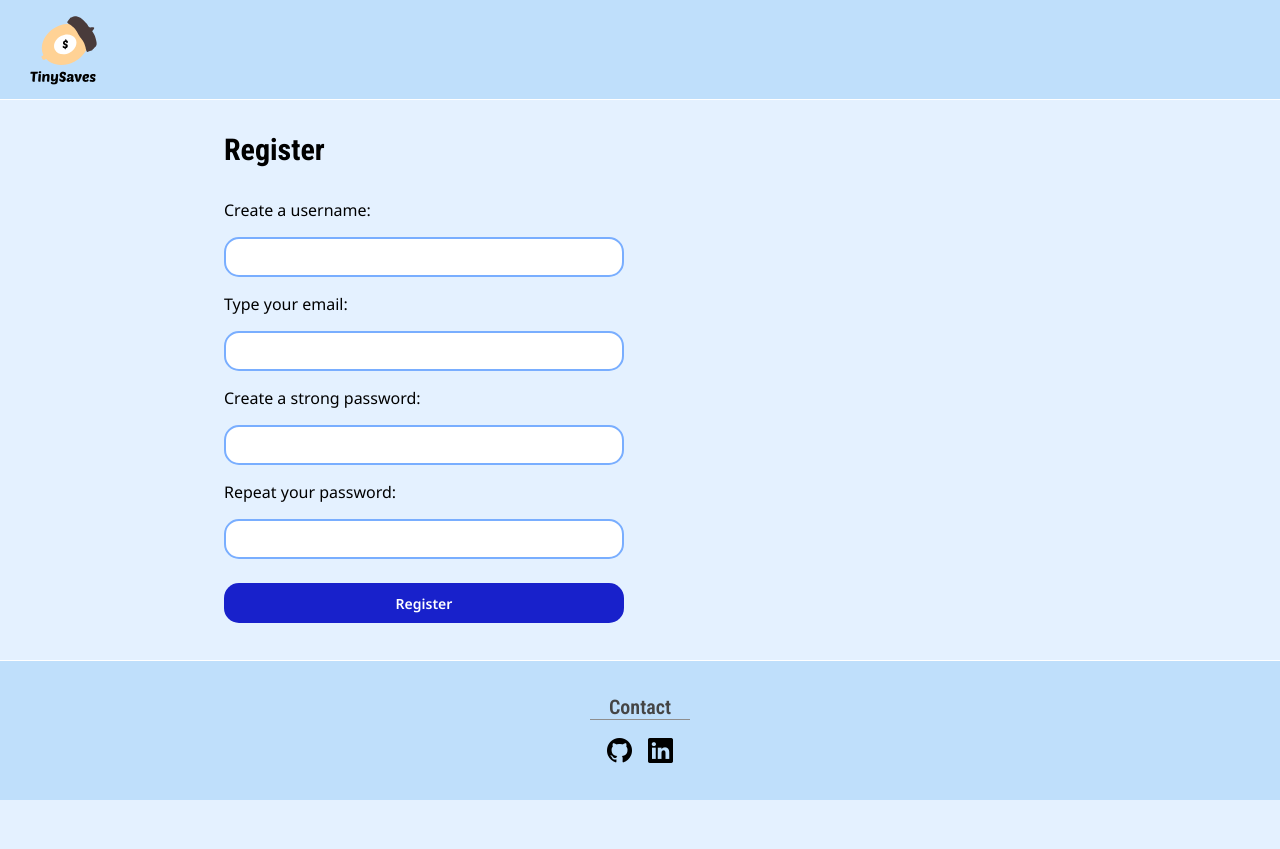
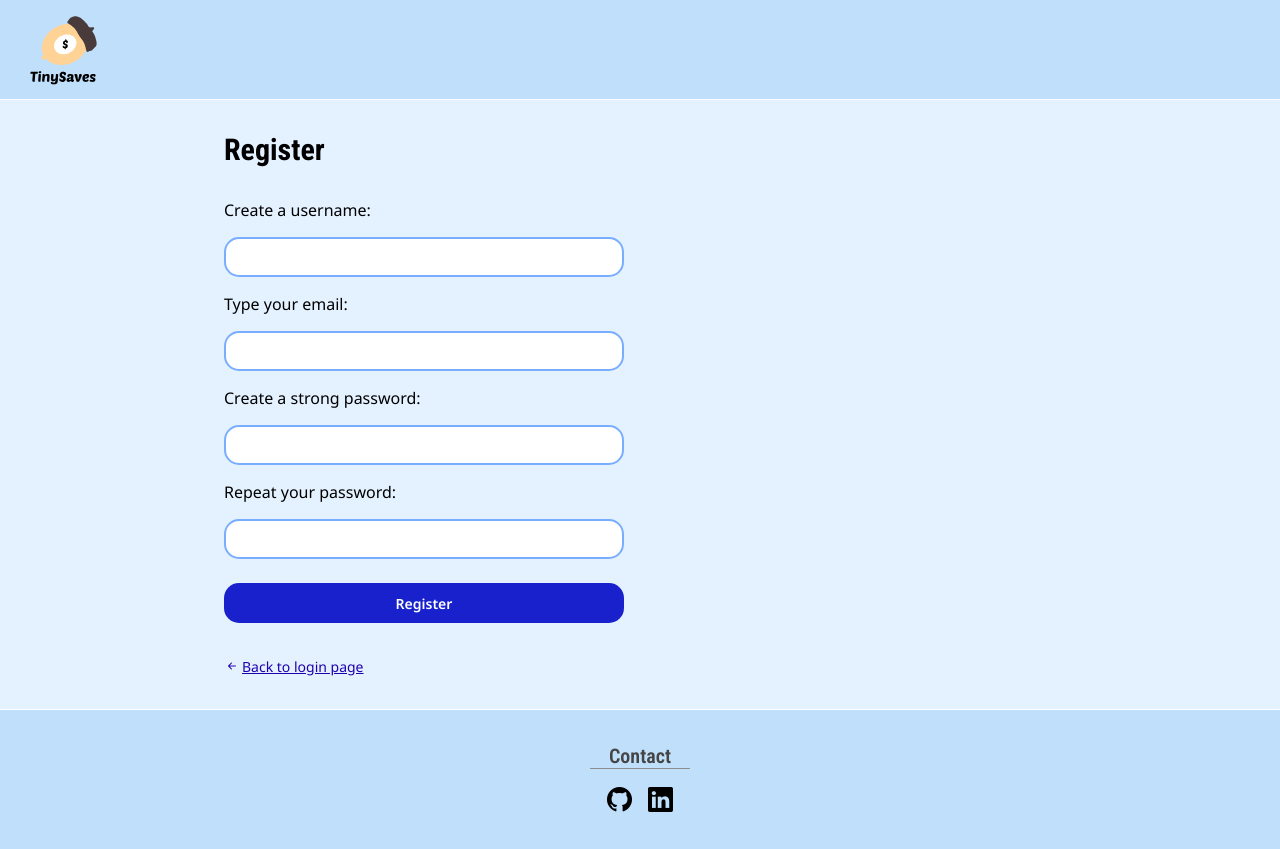
Before and after one commit to Niccar95/tinysaves, a Next.js app: page /registration in a window 1280 px wide. Before the commit the page ends 800 px from the top, so only its background shows below. Built offline with nearby package versions, Linux system fonts and the light colour scheme; no server answers.

Commit message:
better placement for links in login page, added links to register page, and reset page too with arrow icons

```diff
--- a/src/app/registration/page.tsx
+++ b/src/app/registration/page.tsx
@@ -3,6 +3,7 @@ import { useRouter } from "next/navigation";
 import React, { ChangeEvent, FormEvent, useState } from "react";
 import Spinner from "../components/Spinner";
 import { register } from "@/utils/validationSchemas";
+import Link from "next/link";
 
 const Page = () => {
   const router = useRouter();
@@ -124,6 +125,12 @@ const Page = () => {
             Register
           </button>
         </form>
+        <section className="authLinkSection">
+          <Link className="authLink toLogin" href="/">
+            <i className="bi bi-arrow-left-short"></i>
+            Back to login page
+          </Link>
+        </section>
       </section>
     </>
   );
--- a/src/styles/_icons.scss
+++ b/src/styles/_icons.scss
@@ -7,6 +7,10 @@
 .bi-trophy-fill, .bi-bar-chart-line-fill,
 .bi-person-circle, .bi-gear-fill {
     margin-right: 8px;
+  }
+
+  .bi-arrow-left-short {
+    margin-right: 2px;
   }
 
   .logo {
--- a/src/styles/globals.scss
+++ b/src/styles/globals.scss
@@ -110,6 +110,23 @@ a {
   font-weight: 600;
 }
 
+.authLinkSection {
+  display: flex;
+  flex-direction: column;
+  gap: 0.8rem;
+
+
+  @include desktop() {
+    width: 400px;
+    flex-direction: row;
+    gap: 1.5rem;
+  }
+
+  .authLink {
+    font-size: 14px;
+  }
+}
+
 footer {
   display: flex;
   justify-content: center;
@@ -145,5 +162,4 @@ footer {
 
   }
 
-
 }
```
Also changed, not shown: src/app/page.tsx (+8 -3 lines), src/app/resetPassword/page.tsx (+9 -1 lines).
